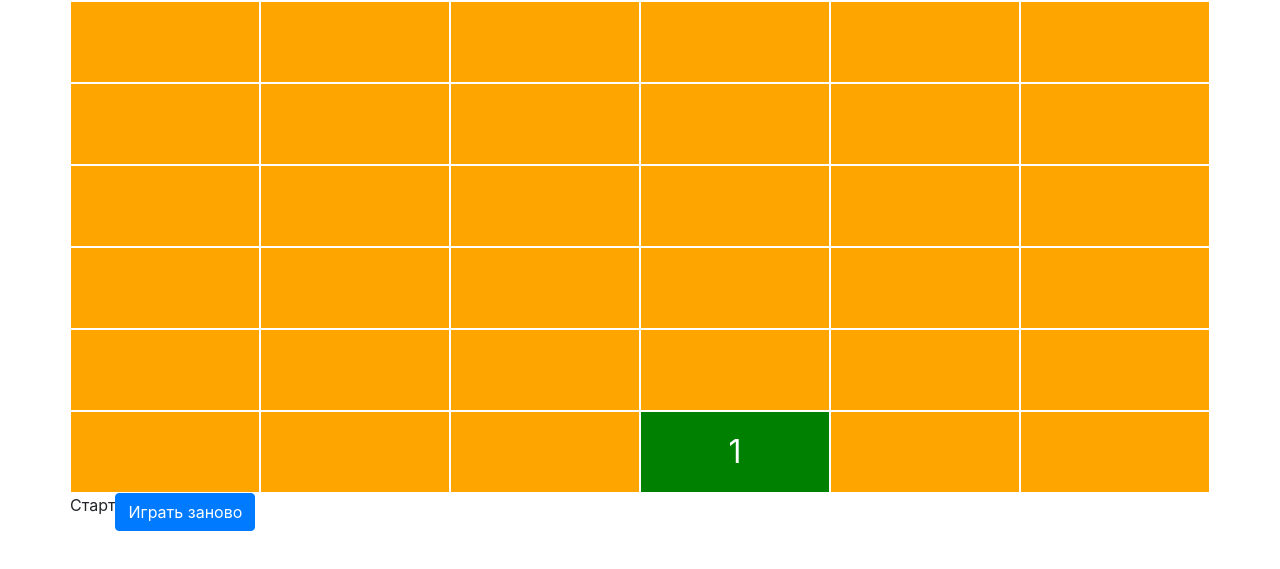
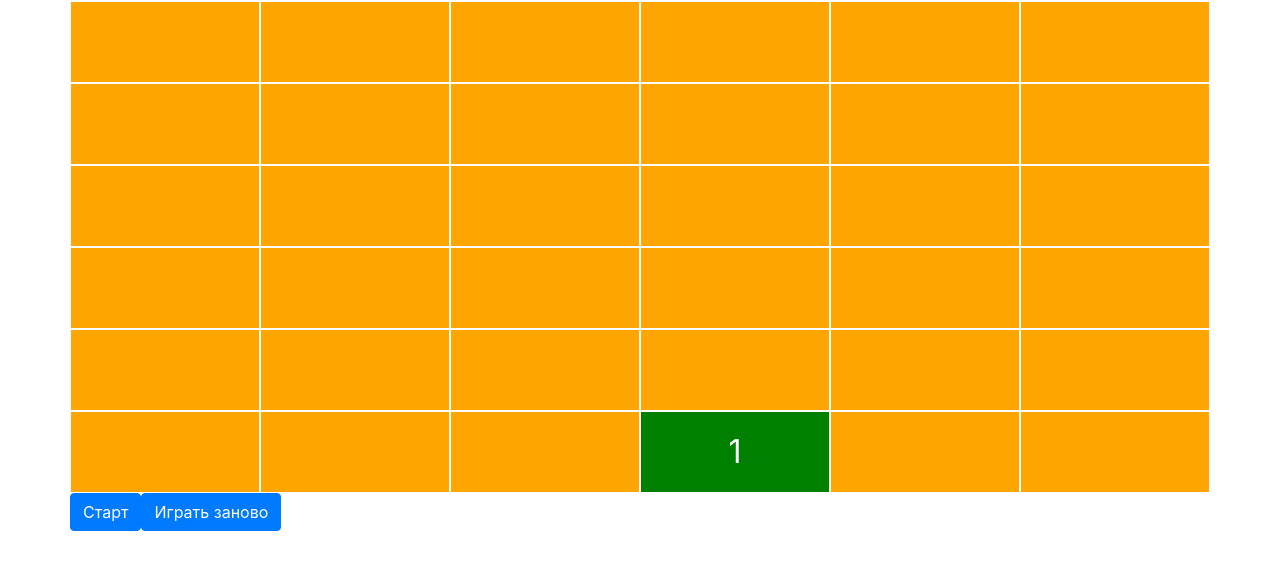
Before and after one commit to AbaddONorOFF/10-perezaliv, a plain HTML site: page index.html in a window 1280 px wide. Shown: the part 55-624 px from the top of the page. Drawn offline with Linux system fonts and the light colour scheme.

Commit message:
Update index.html

```diff
--- a/index.html
+++ b/index.html
@@ -67,7 +67,7 @@
 
         <h2>Вы нашли 10 зелёных квадратов за <span id="total-time-played"></span> секунд</h2>
       </div>
-      <div class="row"
+      <div class="row">
         <button id="button-start" class="btn btn-primary">Старт</button>
         <button id="button-reload" class="btn btn-primary">Играть заново</button>
       </div>
```
